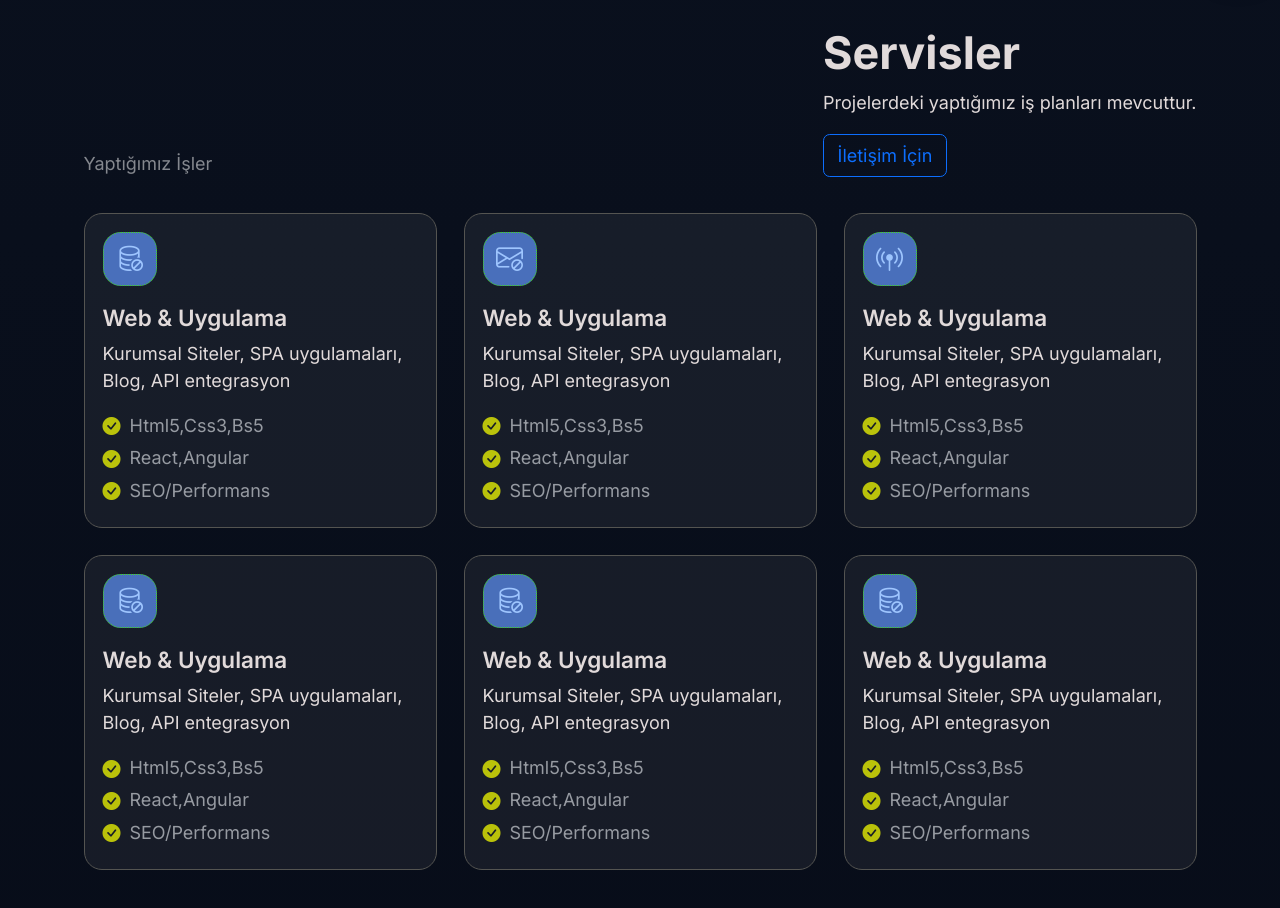
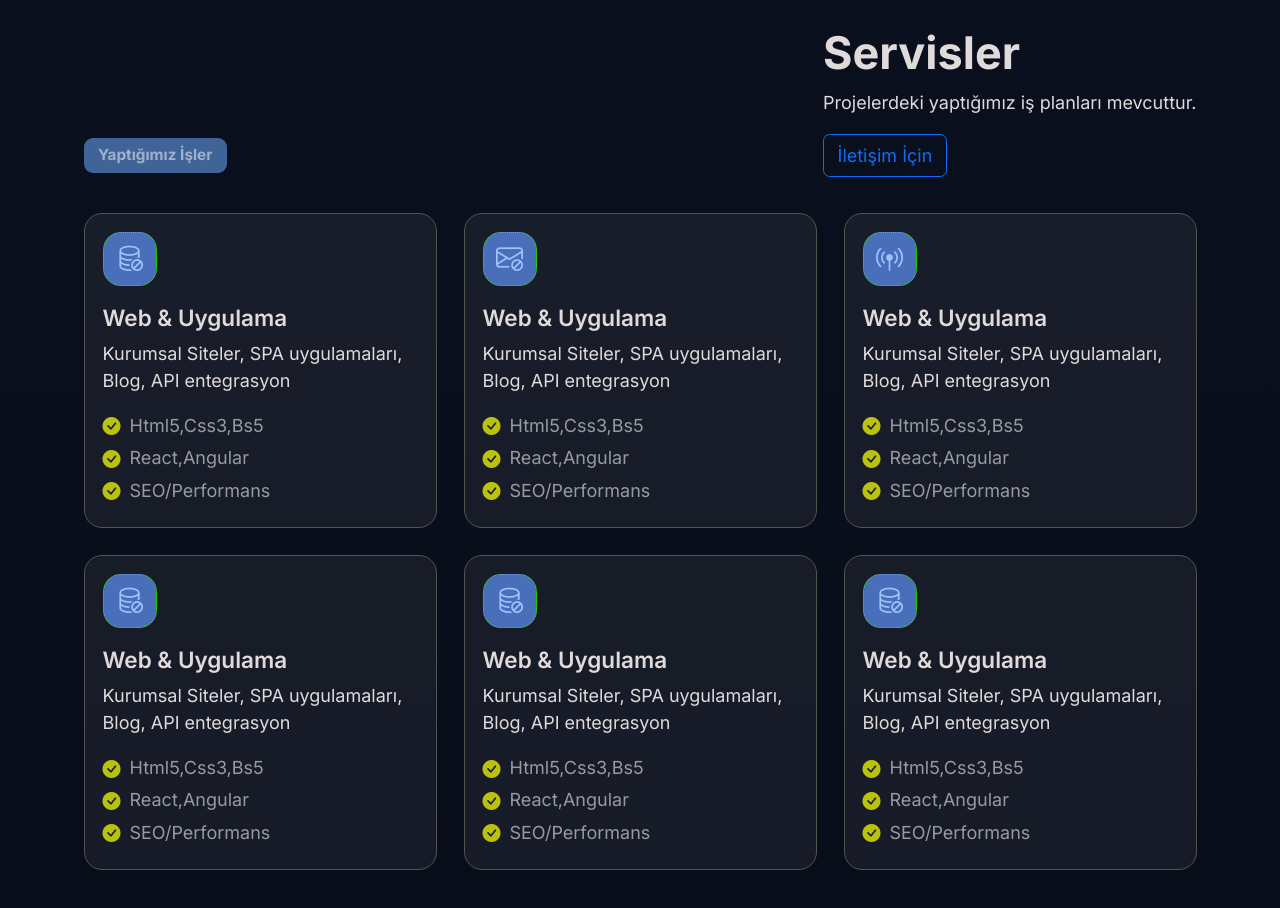
Before and after one commit to hamitmizrak/Ecodation_2026_FullStack_SpringReact_4_Frontend, a website built with Vite: page index.html in a window 1280 px wide. Shown: the part 820-1728 px from the top of the page. Built offline with nearby package versions, Linux system fonts and the light colour scheme.

Commit message:
section-kicker

```diff
--- a/assets/css/style.css
+++ b/assets/css/style.css
@@ -241,6 +241,12 @@ body.theme-light .topbar-search .form-control::placeholder {
   color: rgba(13, 20, 38, 0.55);
 }
 
+@media (max-width: 1200px) {
+  .topbar-search {
+    width: 190px;
+  }
+}
+
 /* ################################################################################ */
 /* ====== 2- Navbar === */
 nav {
@@ -250,6 +256,8 @@ nav {
 }
 
 /* ################################################################################ */
+/* ====== GENEL ÖZELLİKLER === */
+
 /* ====== brand === */
 .brand-mark {
   width: 2rem;
@@ -262,10 +270,21 @@ nav {
   border-radius: 50%;
 }
 
-@media (max-width: 1200px) {
-  .topbar-search {
-    width: 190px;
-  }
+/* başlık yazısı */
+.section-kicker {
+  display: inline-flex;
+  align-items: center;
+  padding: 0.35rem 0.8rem;
+  background: rgba(110, 168, 254, 0.55);
+  color: rgba(193, 255, 7, 0.8) !important;
+  font-weight: 700;
+  font-size: 0.85rem;
+  margin-bottom: 0.2rem;
+  border-radius: 0.5rem;
+}
+.section-kicker:hover {
+  background: rgba(193, 255, 7, 0.8);
+  color: rgba(238, 239, 240, 0.99) !important;
 }
 
 /* ################################################################################ */
@@ -431,11 +450,11 @@ body.theme-light .scroll-down:hover {
 }
 .feature-list li::before {
   font-family: 'bootstrap-icons';
-  content: "\F26A";
+  content: '\F26A';
   position: absolute;
   left: 0;
-  top:0.08rem;
-  color:rgba(242, 250, 1, 0.75)
+  top: 0.08rem;
+  color: rgba(242, 250, 1, 0.75);
 }
 
 /* Light */
```
